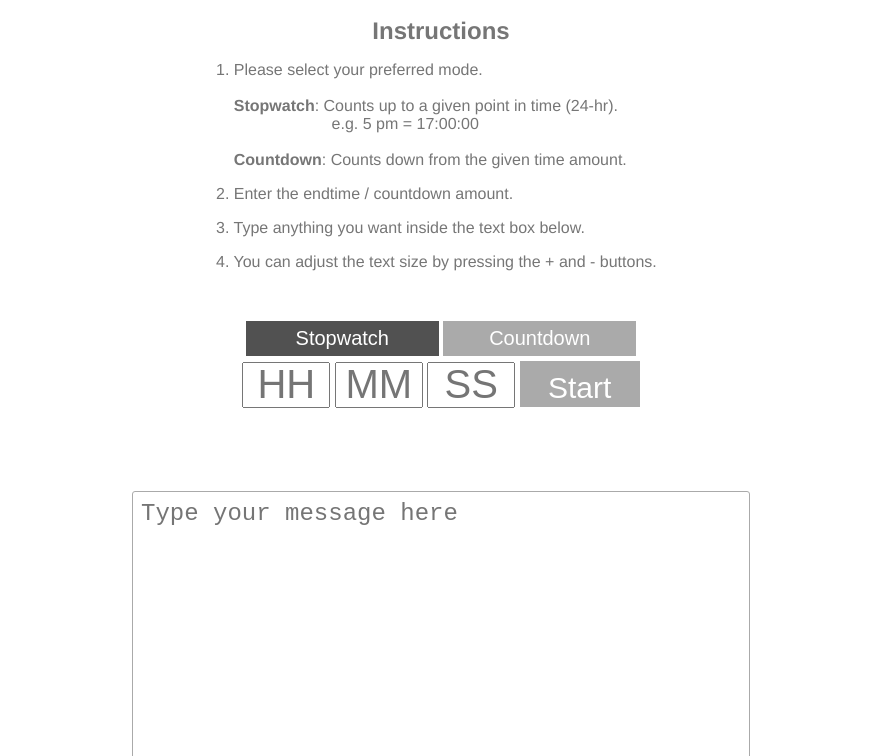
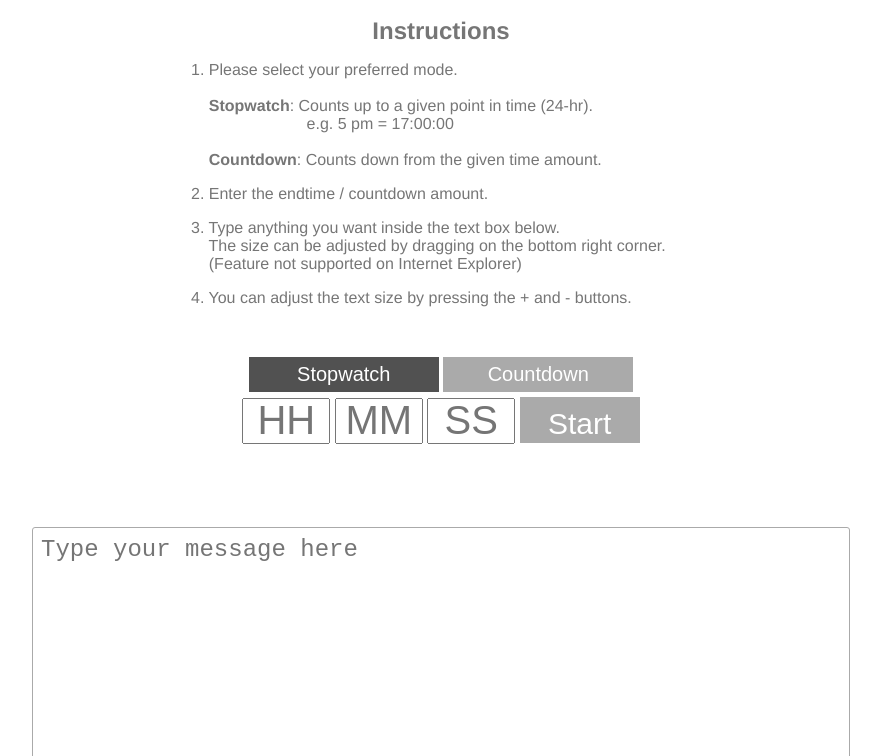
Before and after one commit to kimyoonduk/tatimer, a plain HTML site: page index.html in a window 1280 px wide. Shown: the part 196-952 px from the top of the page, without its empty margins (199-1080 px from the left). Drawn offline with nearby package versions, Linux system fonts and the light colour scheme.

Commit message:
Add files via upload

```diff
--- a/css/style.css
+++ b/css/style.css
@@ -5,7 +5,8 @@ html {
 }
 
 body {
-  padding: 20px 70px;
+  padding-top: 20px;
+  padding-bottom: 160px;
 }
 
 h1 {
@@ -40,7 +41,7 @@ h2 {
 #instructBox {
   margin: auto;
   margin-bottom: 10px;
-  width: 450px;
+  width: 500px;
   text-align: left;
 }
 
@@ -75,6 +76,7 @@ h2 {
 #timeEnd {
   margin-left: auto;
   font-size: 60px;
+  color: #9e9e9e;
 }
 
 #allProgress {
@@ -110,14 +112,14 @@ input.button {
 }
 
 textarea {
-  width: 600px;
+  width: 800px;
   padding: 0.5rem;
   font-size: 24px;
   border: 1px solid #aaa;
   border-radius: 3px;
   min-height: 320px;
   margin: 20px;
-  resize: vertical;
+  resize: both;
 }
 
 #startButton {
@@ -131,11 +133,12 @@ textarea {
   margin-bottom: 50px;
   width: 420px;
   height: 60px;
+  background: #d1d1d1;
 }
 
 #stopWatch {
   margin-bottom: 20px;
-  width: 193px;
+  width: 190px;
   height: 35px;
   font-size: 20px;
   background: #515151;
@@ -143,7 +146,7 @@ textarea {
 
 #countDown {
   margin-bottom: 20px;
-  width: 193px;
+  width: 190px;
   height: 35px;
   font-size: 20px;
 }
--- a/index.html
+++ b/index.html
@@ -36,7 +36,9 @@
     <p class="instructions">
       2. Enter the endtime / countdown amount.</p>
     <p class="instructions">
-      3. Type anything you want inside the text box below.
+      3. Type anything you want inside the text box below. <br>
+    &nbsp &nbsp The size can be adjusted by dragging on the bottom right corner. <br>
+      &nbsp &nbsp (Feature not supported on Internet Explorer)
     </p>
     <p class="instructions">
       4. You can adjust the text size by pressing the + and - buttons.</p>
@@ -62,7 +64,7 @@
 </div>
 
 <div class="outer-div" id="timeBox" style="display:none;">
-  &nbsp &nbsp &nbsp &nbsp &nbsp &nbsp &nbsp &nbsp &nbsp &nbsp &nbsp &nbsp &nbsp &nbsp &nbsp &nbsp &nbsp &nbsp &nbsp &nbsp &nbsp &nbsp &nbsp &nbsp &nbsp
+  &nbsp &nbsp &nbsp &nbsp &nbsp &nbsp &nbsp &nbsp &nbsp &nbsp &nbsp &nbsp &nbsp &nbsp &nbsp &nbsp
   <span id="timeEnd">00:00:00</span> <br> <br>
   <span id="time">00:00:00</span>
   <br>
```
